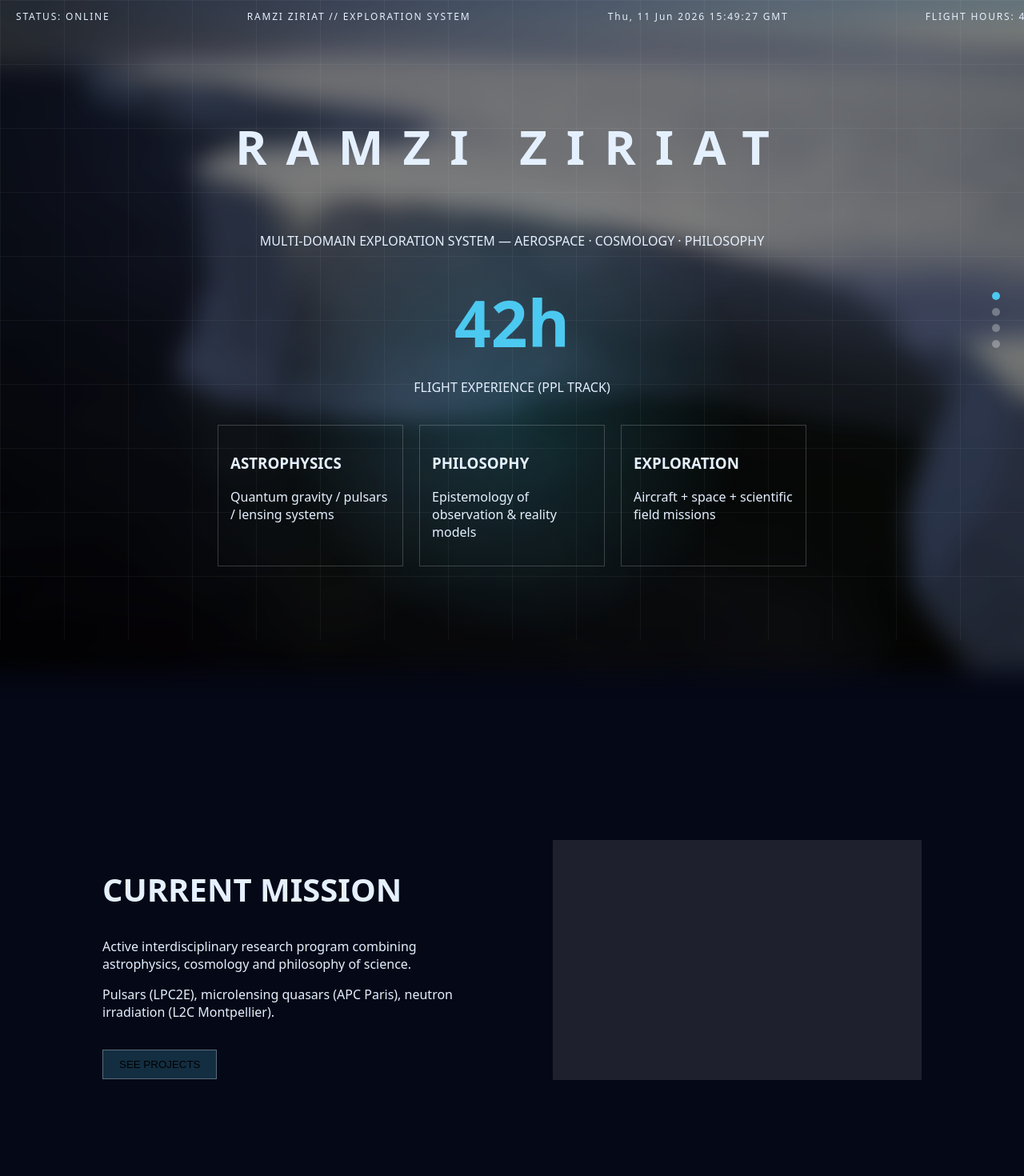
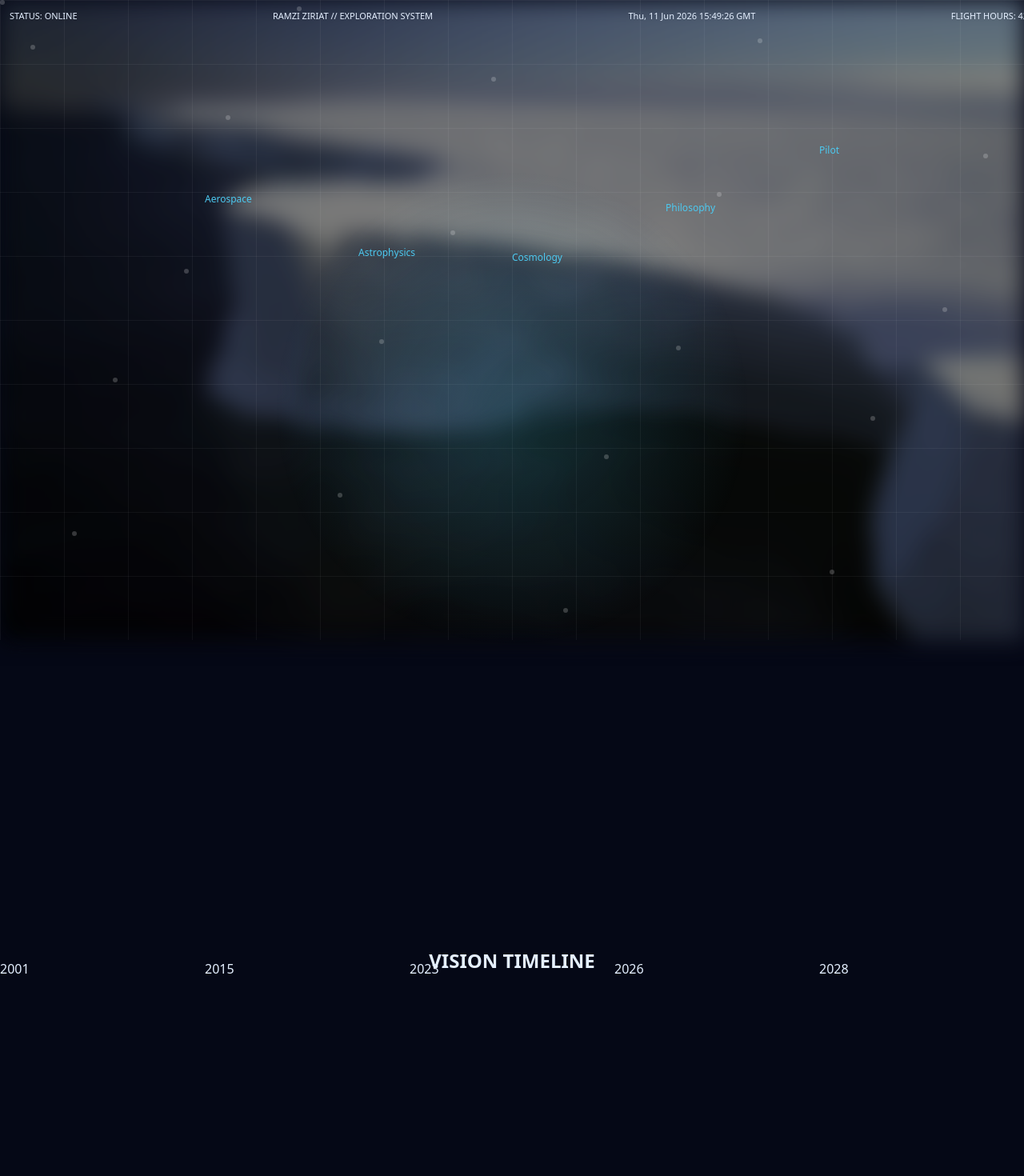
Before and after one commit to ramziriat/ramzi-ziriat, a Next.js app: page / in a window 1280 px wide. Shown: the top 1470 px of the page at 80% size. Built offline with nearby package versions, Linux system fonts and the light colour scheme.

Commit message:
Upgrade mission system UI + animations + sponsor structure

```diff
--- a/src/app/globals.css
+++ b/src/app/globals.css
@@ -7,15 +7,70 @@ html, body {
   font-family: system-ui;
 }
 
-/* BACKGROUND */
+/* ---------------- BOOT ---------------- */
+.boot {
+  position: fixed;
+  inset: 0;
+  display: flex;
+  align-items: center;
+  justify-content: center;
+  background: black;
+}
+
+.bootCore {
+  font-size: 14px;
+  letter-spacing: 0.4em;
+  position: relative;
+  animation: fadeBoot 3s ease-in-out;
+}
+
+.bootGlow {
+  position: absolute;
+  inset: -100px;
+  background: radial-gradient(circle, rgba(76,201,240,0.2), transparent);
+  animation: pulse 3s infinite;
+}
+
+@keyframes pulse {
+  50% { transform: scale(1.2); opacity: 0.4; }
+}
+
+@keyframes fadeBoot {
+  0% { opacity: 0; }
+  50% { opacity: 1; }
+  100% { opacity: 0; }
+}
+
+/* ---------------- NEURAL ---------------- */
+.neural {
+  position: relative;
+}
+
+.node {
+  position: absolute;
+  transition: all 0.4s ease;
+}
+
+.activeNode {
+  color: #4cc9f0;
+  font-size: 12px;
+  cursor: pointer;
+}
+
+.inactiveNode {
+  width: 6px;
+  height: 6px;
+  background: rgba(255,255,255,0.2);
+  border-radius: 50%;
+}
+
+/* ---------------- CORE UI ---------------- */
 .bg {
   position: fixed;
   inset: 0;
   background-image: url("public/glacier.jpg");
   background-size: cover;
-  background-position: center;
   filter: blur(14px) brightness(0.5);
-  transform: scale(1.1);
 }
 
 .grid {
@@ -44,138 +99,21 @@ html, body {
   width: 100%;
   display: flex;
   justify-content: space-between;
-  padding: 12px 20px;
-  font-size: 12px;
-  letter-spacing: 0.15em;
-  z-index: 10;
+  padding: 12px;
+  font-size: 11px;
 }
 
 /* VIEWPORT */
 .viewport {
-  transition: transform 0.9s cubic-bezier(0.77,0,0.175,1);
+  transition: transform 1s cubic-bezier(0.77,0,0.175,1);
 }
 
-/* SECTION */
+/* SECTIONS */
 .section {
   height: 100vh;
   display: flex;
-  flex-direction: column;
+  align-items: center;
   justify-content: center;
-  align-items: center;
-}
-
-/* SPLIT SECTION */
-.split {
-  flex-direction: row;
-  justify-content: space-between;
-  padding: 0 10%;
-}
-
-.left {
-  width: 45%;
-}
-
-.right {
-  width: 45%;
-}
-
-.imgMock {
-  width: 100%;
-  height: 300px;
-  background: rgba(255,255,255,0.1);
-}
-
-/* TEXT */
-h1 { font-size: 60px; letter-spacing: 0.4em; }
-h2 { font-size: 40px; }
-
-/* BIG METRIC */
-.bigMetric {
-  text-align: center;
-  margin: 20px 0;
-}
-
-.bigMetric h2 {
-  font-size: 80px;
-  margin: 0;
-  color: #4cc9f0;
-}
-
-/* CARDS */
-.cards {
-  display: flex;
-  gap: 20px;
-}
-
-.card {
-  border: 1px solid rgba(255,255,255,0.2);
-  padding: 15px;
-  width: 200px;
-}
-
-/* CTA */
-.cta {
-  margin-top: 20px;
-  padding: 10px 20px;
-  background: rgba(76,201,240,0.2);
-  border: 1px solid rgba(255,255,255,0.3);
-  cursor: pointer;
-}
-
-/* SIDEBAR */
-.sidebar {
-  position: fixed;
-  right: 20px;
-  top: 50%;
-  transform: translateY(-50%);
-}
-
-.dot {
-  width: 10px;
-  height: 10px;
-  border-radius: 50%;
-  margin: 10px;
-  background: rgba(255,255,255,0.3);
-}
-
-.dot.active {
-  background: #4cc9f0;
-}
-
-/* TIMELINE */
-.timeline {
-  position: relative;
-  width: 80%;
-}
-
-.line {
-  position: absolute;
-  top: 50%;
-  width: 100%;
-  height: 2px;
-  background: rgba(255,255,255,0.2);
-}
-
-.node {
-  position: absolute;
-  top: 40%;
-  transform: translateX(-50%);
-}
-
-.dotNode {
-  width: 14px;
-  height: 14px;
-  border-radius: 50%;
-  background: #4cc9f0;
-}
-
-.tooltip {
-  position: absolute;
-  top: 30px;
-  left: -80px;
-  width: 200px;
-  background: rgba(0,0,0,0.7);
-  padding: 10px;
 }
 
 /* LAB */
@@ -186,8 +124,8 @@ h2 { font-size: 40px; }
 }
 
 .panel {
+  padding: 20px;
   border: 1px solid rgba(255,255,255,0.2);
-  padding: 20px;
 }
 
 /* MAP */
@@ -196,3 +134,12 @@ h2 { font-size: 40px; }
   height: 400px;
   border: none;
 }
+
+/* CTA */
+.cta {
+  margin-top: 20px;
+  padding: 10px 20px;
+  border: 1px solid rgba(255,255,255,0.3);
+  background: rgba(76,201,240,0.2);
+  cursor: pointer;
+}
--- a/src/app/page.tsx
+++ b/src/app/page.tsx
@@ -1,96 +1,87 @@
 "use client";
 
-import { useEffect, useState } from "react";
+import { useEffect, useRef, useState } from "react";
 
-/* ---------------- SYSTEM DATA ---------------- */
+/* ---------------- MISSION DATA ---------------- */
 const missions = [
-  {
-    year: 2001,
-    title: "Birth",
-    desc: "System initialization",
-    status: "DONE",
-  },
-  {
-    year: 2015,
-    title: "Scientific curiosity",
-    desc: "First structured thinking phase",
-    status: "DONE",
-  },
-  {
-    year: 2023,
-    title: "Aviation exploration",
-    desc: "Trajectory toward flight systems",
-    status: "DONE",
-  },
-  {
-    year: 2026,
-    title: "Active Research Phase",
-    desc: "Astrophysics + Cosmology + Philosophy",
-    status: "ACTIVE",
-  },
-  {
-    year: 2028,
-    title: "M2 + Engineering Convergence",
-    desc: "Astrophysics + Aerospace integration",
-    status: "PLANNED",
-  },
-  {
-    year: 2035,
-    title: "Exploration Synthesis",
-    desc: "Science + Flight + Philosophy integration",
-    status: "FUTURE",
-  },
+  { year: 2001, title: "Birth", desc: "System initialization", status: "DONE" },
+  { year: 2015, title: "Scientific curiosity", desc: "Structured cognition", status: "DONE" },
+  { year: 2023, title: "Aviation exploration", desc: "Flight trajectory", status: "DONE" },
+  { year: 2026, title: "Active Research Phase", desc: "Astrophysics + Cosmology", status: "ACTIVE" },
+  { year: 2028, title: "Engineering Convergence", desc: "Aerospace integration", status: "PLANNED" },
+  { year: 2035, title: "Exploration Synthesis", desc: "Unified scientific model", status: "FUTURE" },
 ];
+
+/* ---------------- NEURAL NODES ---------------- */
+const activeNodes = [
+  "Aerospace",
+  "Astrophysics",
+  "Cosmology",
+  "Philosophy",
+  "Pilot",
+];
+
+const inactiveNodes = Array.from({ length: 20 }, (_, i) => `node-${i}`);
 
 export default function Home() {
   const [page, setPage] = useState(0);
-  const [hover, setHover] = useState<number | null>(null);
+  const [hoverNode, setHoverNode] = useState<string | null>(null);
+  const [mouse, setMouse] = useState({ x: 0, y: 0 });
   const [boot, setBoot] = useState(true);
   const [utc, setUtc] = useState("");
 
-  /* ---------------- FLIGHT HOURS ANIMATION ---------------- */
   const [flightHours, setFlightHours] = useState(0);
 
+  /* ---------------- BOOT SEQUENCE (CENTER + LONG FADE) ---------------- */
   useEffect(() => {
-    let start = 0;
+    const t = setTimeout(() => setBoot(false), 3000);
+    return () => clearTimeout(t);
+  }, []);
+
+  /* ---------------- FLIGHT HOURS (EASE OUT + IN) ---------------- */
+  useEffect(() => {
     const target = 42;
-    const duration = 2200;
-    const startTime = performance.now();
+    const start = performance.now();
 
     const animate = (t: number) => {
-      const progress = Math.min((t - startTime) / duration, 1);
+      const p = Math.min((t - start) / 2500, 1);
 
-      // easing (slow near end)
-      const eased = 1 - Math.pow(1 - progress, 3);
+      // ease in-out cubic
+      const eased =
+        p < 0.5
+          ? 4 * p * p * p
+          : 1 - Math.pow(-2 * p + 2, 3) / 2;
 
-      const value = Math.floor(eased * target);
-      setFlightHours(value);
+      setFlightHours(Math.floor(eased * target));
 
-      if (progress < 1) requestAnimationFrame(animate);
+      if (p < 1) requestAnimationFrame(animate);
     };
 
     requestAnimationFrame(animate);
   }, []);
 
-  /* ---------------- BOOT ---------------- */
+  /* ---------------- UTC ---------------- */
   useEffect(() => {
-    const t = setTimeout(() => setBoot(false), 2500);
-    return () => clearTimeout(t);
-  }, []);
-
-  /* ---------------- UTC CLOCK ---------------- */
-  useEffect(() => {
-    const update = () => setUtc(new Date().toUTCString());
-    update();
-    const i = setInterval(update, 1000);
+    const u = () => setUtc(new Date().toUTCString());
+    u();
+    const i = setInterval(u, 1000);
     return () => clearInterval(i);
   }, []);
 
-  /* ---------------- NAV ---------------- */
+  /* ---------------- MOUSE TRACKING ---------------- */
+  useEffect(() => {
+    const move = (e: MouseEvent) => {
+      setMouse({ x: e.clientX, y: e.clientY });
+    };
+    window.addEventListener("mousemove", move);
+    return () => window.removeEventListener("mousemove", move);
+  }, []);
+
+  /* ---------------- WHEEL NAV ---------------- */
   useEffect(() => {
     const onWheel = (e: WheelEvent) => {
       if (boot) return;
-      if (e.deltaY > 0) setPage((p) => Math.min(3, p + 1));
+      if (e.deltaY > 0) setPage((p) => Math.min(4, p + 1));
       else setPage((p) => Math.max(0, p - 1));
     };
 
@@ -101,7 +92,10 @@ export default function Home() {
   if (boot) {
     return (
       <div className="boot">
-        <div className="bootText">INITIALIZING MISSION SYSTEM...</div>
+        <div className="bootCore">
+          INITIALIZING SYSTEM
+          <div className="bootGlow" />
+        </div>
       </div>
     );
   }
@@ -124,7 +118,7 @@ export default function Home() {
 
       {/* SIDEBAR */}
       <aside className="sidebar">
-        {["HOME", "VISION", "LAB", "MAP"].map((s, i) => (
+        {["NEURAL", "VISION", "LAB", "MAP", "COLLAB"].map((s, i) => (
           <div
             key={s}
             className={`dot ${page === i ? "active" : ""}`}
@@ -134,66 +128,46 @@ export default function Home() {
       </aside>
 
       {/* VIEWPORT */}
-      <div
-        className="viewport"
-        style={{ transform: `translateY(-${page * 100}vh)` }}
-      >
+      <div className="viewport" style={{ transform: `translateY(-${page * 100}vh)` }}>
 
-        {/* ---------------- HOME ---------------- */}
-        <section className="section">
-          <h1>RAMZI ZIRIAT</h1>
+        {/* ---------------- PAGE 1: NEURAL NETWORK ---------------- */}
+        <section className="section neural">
 
-          <p className="subtitle">
-            MULTI-DOMAIN EXPLORATION SYSTEM — AEROSPACE · COSMOLOGY · PHILOSOPHY
-          </p>
+          {/* ACTIVE NODES */}
+          {activeNodes.map((n, i) => (
+            <div
+              key={n}
+              className={`node activeNode ${hoverNode === n ? "hover" : ""}`}
+              style={{
+                left: `${20 + i * 15}%`,
+                top: `${30 + Math.sin(i) * 10}%`,
+                transform:
+                  hoverNode === n
+                    ? `scale(1.8)`
+                    : `scale(1)`,
+              }}
+              onMouseEnter={() => setHoverNode(n)}
+              onMouseLeave={() => setHoverNode(null)}
+            >
+              {n}
+            </div>
+          ))}
 
-          <div className="bigMetric">
-            <h2>{flightHours}h</h2>
-            <p>FLIGHT EXPERIENCE (PPL TRACK)</p>
-          </div>
+          {/* INACTIVE NODES */}
+          {inactiveNodes.map((n, i) => (
+            <div
+              key={n}
+              className="node inactiveNode"
+              style={{
+                left: `${(i * 37) % 100}%`,
+                top: `${(i * 53) % 100}%`,
+              }}
+            />
+          ))}
 
-          <div className="cards">
-            <div className="card">
-              <h3>ASTROPHYSICS</h3>
-              <p>Quantum gravity / pulsars / lensing systems</p>
-            </div>
-
-            <div className="card">
-              <h3>PHILOSOPHY</h3>
-              <p>Epistemology of observation & reality models</p>
-            </div>
-
-            <div className="card">
-              <h3>EXPLORATION</h3>
-              <p>Aircraft + space + scientific field missions</p>
-            </div>
-          </div>
         </section>
 
-        {/* ---------------- CURRENT MISSION ---------------- */}
-        <section className="section split">
-          <div className="left">
-            <h2>CURRENT MISSION</h2>
-
-            <p>
-              Active interdisciplinary research program combining astrophysics,
-              cosmology and philosophy of science.
-            </p>
-
-            <p>
-              Pulsars (LPC2E), microlensing quasars (APC Paris),
-              neutron irradiation (L2C Montpellier).
-            </p>
-
-            <button className="cta">SEE PROJECTS</button>
-          </div>
-
-          <div className="right">
-            <div className="imgMock" />
-          </div>
-        </section>
-
-        {/* ---------------- TIMELINE ---------------- */}
+        {/* ---------------- PAGE 2: VISION ---------------- */}
         <section className="section">
           <h2>VISION TIMELINE</h2>
 
@@ -205,36 +179,27 @@ export default function Home() {
                 key={i}
                 className="node"
                 style={{ left: `${(i / (missions.length - 1)) * 100}%` }}
-                onMouseEnter={() => setHover(i)}
-                onMouseLeave={() => setHover(null)}
               >
-                <div className={`dotNode ${m.status}`} />
+                <div className="dotNode" />
                 <span className="year">{m.year}</span>
-
-                {hover === i && (
-                  <div className="tooltip">
-                    <h3>{m.title}</h3>
-                    <p>{m.desc}</p>
-                  </div>
-                )}
               </div>
             ))}
           </div>
         </section>
 
-        {/* ---------------- FLIGHT LAB ---------------- */}
+        {/* ---------------- PAGE 3: LAB ---------------- */}
         <section className="section">
           <h2>FLIGHT LAB</h2>
 
           <div className="labGrid">
-            <div className="panel">FLIGHT MODEL</div>
-            <div className="panel">ASTRO MODULE</div>
+            <div className="panel">AEROSPACE</div>
+            <div className="panel">COSMOLOGY</div>
             <div className="panel">PROPULSION</div>
             <div className="panel">SIMULATION</div>
           </div>
         </section>
 
-        {/* ---------------- MAP ---------------- */}
+        {/* ---------------- PAGE 4: MAP ---------------- */}
         <section className="section">
           <h2>EXPLORATION MAP</h2>
           <iframe
@@ -242,6 +207,18 @@ export default function Home() {
             src="https://www.openstreetmap.org/export/embed.html"
           />
         </section>
+
+        {/* ---------------- PAGE 5: COLLAB ---------------- */}
+        <section className="section">
+          <h2>COLLABORATION</h2>
+
+          <p className="subtitle">
+            Research institutions · Aerospace industry · Media partners
+          </p>
+
+          <button className="cta">CONTACT MISSION CONTROL</button>
+        </section>
+
       </div>
     </main>
   );
```
